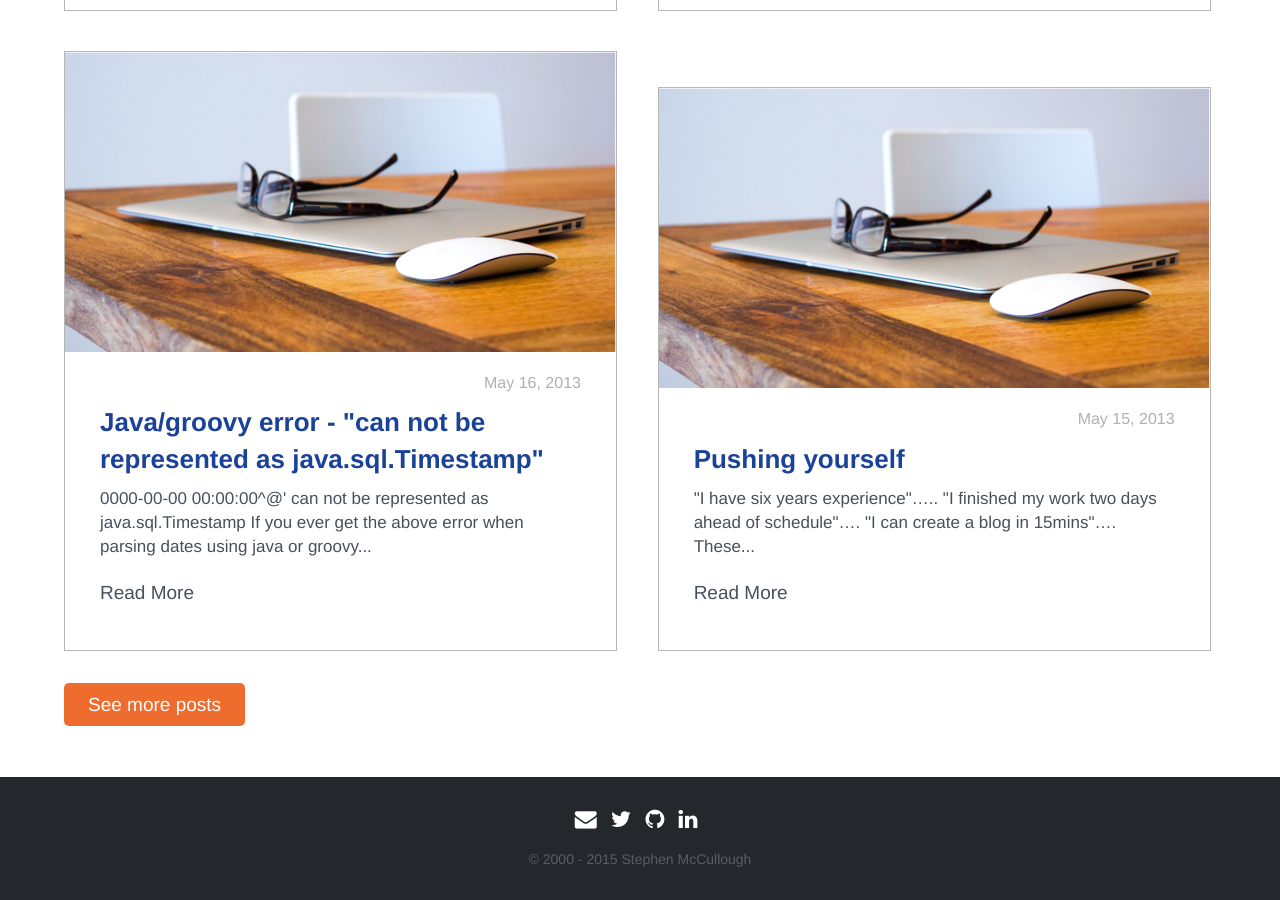
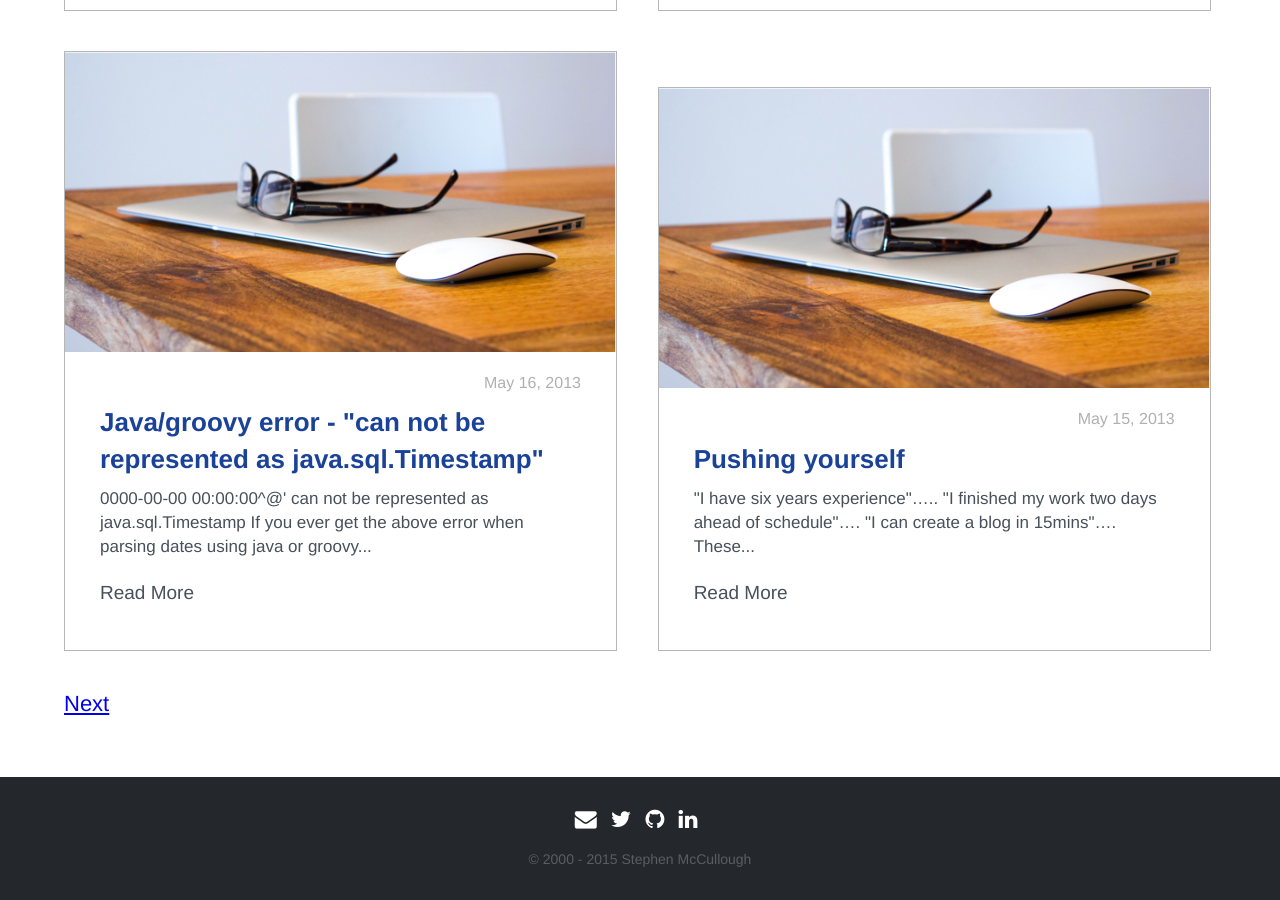
Before and after one commit to swmcc/swmcc.github.io, a Jekyll site: the page built from blog/index.html, in a window 1280 px wide and 900 px high, scrolled down 2573 px. Built offline with Jekyll 4.4.1, drawn with Linux system fonts in a browser that asks for light colours; nearby versions of some CDN libraries; some web fonts are replaced; the list of posts is cut into pages by our own code.

Commit message:
#39 - Added previous next links

```diff
--- a/blog/index.html
+++ b/blog/index.html
@@ -24,7 +24,13 @@ title: Blog Posts
       {% endfor %}
       </ul>
       <div class="see-more-div">
-        <a href="" class="button">See more posts</a>
+        {% if paginator.previous_page %}
+          <a href="{{ paginator.previous_page_path }}" class="previous">Previous</a> |
+        {% endif %}
+
+        {% if paginator.next_page %}
+          <a href="{{ paginator.next_page_path }}" class="next">Next</a>
+        {% endif %}
       </div>
     </div>
   </section>
```
